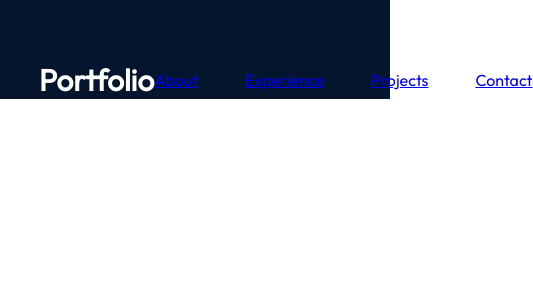
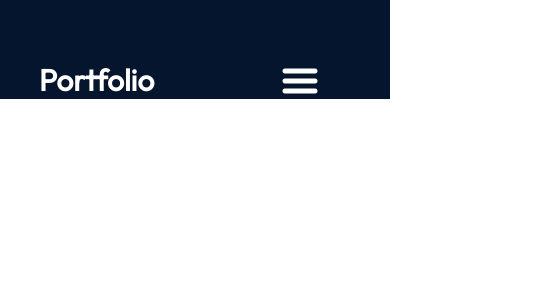
Before and after one commit to DahBoneDokkta/my-react-portfolio, a React (Vite) app: page / in a window 390 px wide. Shown: the top 300 px of the page, 533 px wide, since content can reach past the window. Built offline with nearby package versions, Linux system fonts and the light colour scheme.

Commit message:
Styling and designing the navbar. Trying to import the menu icons...

```diff
--- a/src/App.module.css
+++ b/src/App.module.css
@@ -4,6 +4,4 @@
     background-color: var(--color-bg);
     width: 100%;
     height: 100%;
-
-    color: white;
 }
--- a/src/components/Navbar/Navbar.jsx
+++ b/src/components/Navbar/Navbar.jsx
@@ -1,5 +1,6 @@
-import React from 'react'
-import styles from './Navbar.module.css'
+import React, {useState} from 'react';
+import styles from './Navbar.module.css';
+import {getImageUrl} from '../../utils';
 
 export const Navbar = () => {
   return (
@@ -7,7 +8,11 @@
       <a className={styles.title} href="/">
         Portfolio
       </a>
-      <div className={styles.meny}>
+      <div className={styles.menu}>
+        <img className={styles.menuBtn}
+          src={getImageUrl("nav/menuIcon.png")}
+          alt="menu-button/"
+        />
         <ul className={styles.menuItems}>
           <li>
             <a href="#about">About</a>
--- a/src/components/Navbar/Navbar.module.css
+++ b/src/components/Navbar/Navbar.module.css
@@ -26,3 +26,24 @@
     gap: 47px;
     list-style: none;
 }
+
+.menuItems a {
+    font-size: 25px;
+    color: var(--color-text);
+    text-decoration: none;
+}
+
+@media screen and (max-width: 830px) {
+    .navbar {
+        flex-direction: column;
+        align-items: flex-start;
+    }
+
+    .menu {
+        position: absolute;
+        right: 0;
+        margin-right: 10%;
+        flex-direction: column;
+        align-items: flex-end;
+    }
+}
--- a/src/utils.js
+++ b/src/utils.js
@@ -1,3 +1,3 @@
 export const getImageUrl = (path) => {
-    return new URL(`assets/${path}`, import.meta.url).href;
+    return new URL(`/assets/${path}`, import.meta.url).href;
 };
```
Also changed, not shown: assets/nav/closeIcon.png (added), assets/nav/menuIcon.png (added).
